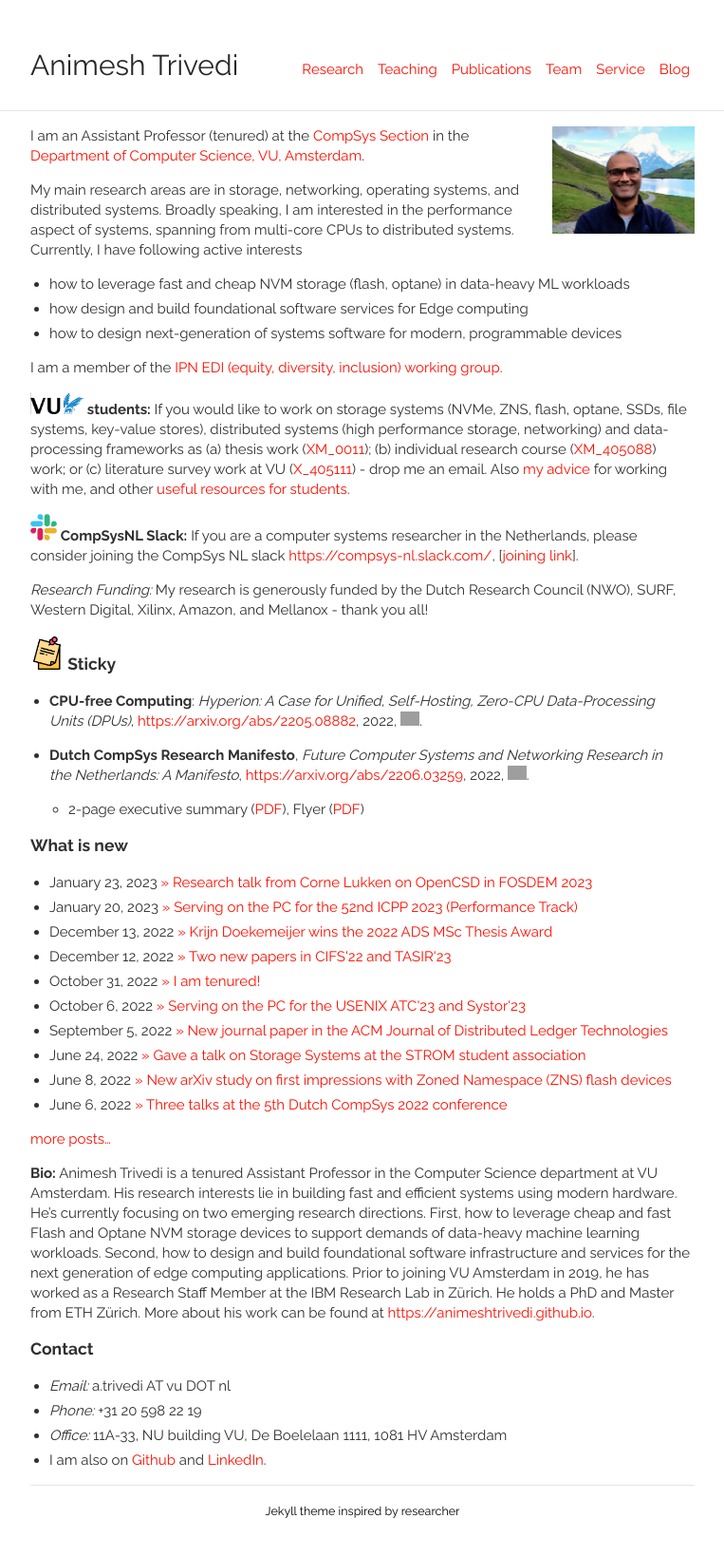
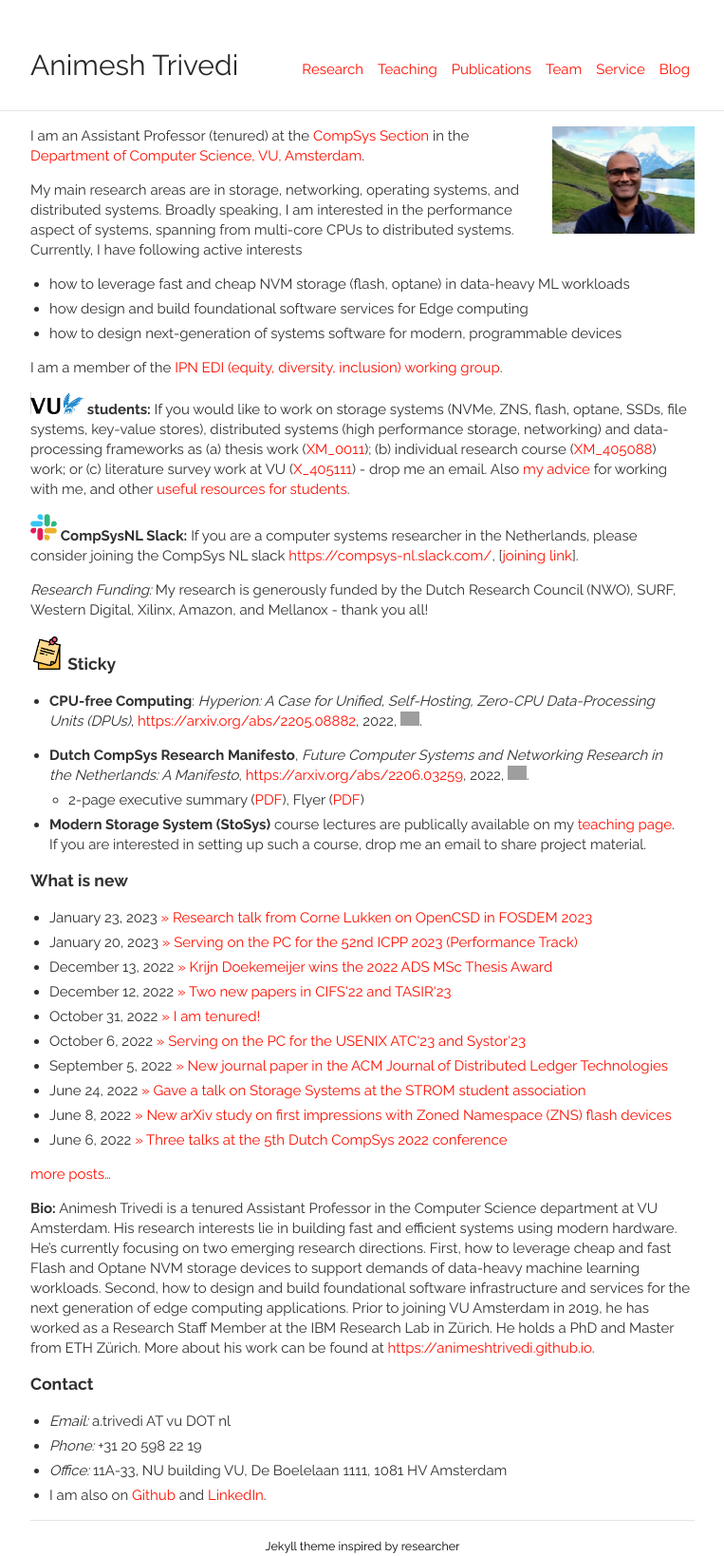
Before and after one commit to animeshtrivedi/animeshtrivedi.github.io, a Jekyll site: the page built from index.md, in a window 1280 px wide. Shown: the whole page at 95% size, without its empty margins (258-1021 px from the left). Built offline with Jekyll 4.4.1, drawn with Linux system fonts in a browser that asks for light colours; before the commit the page ends 1601 px from its top, so only the background shows below that; grey boxes are pictures that could not be loaded.

Commit message:
stosys course work

```diff
--- a/index.md
+++ b/index.md
@@ -42,6 +42,8 @@ finished my PhD in Computer Science at ETH Zurich under the supervision of Prof.
   * **Dutch CompSys Research Manifesto**, *Future Computer Systems and Networking Research in the Netherlands: A Manifesto*, [https://arxiv.org/abs/2206.03259](https://arxiv.org/abs/2206.03259), 2022, <a href="https://arxiv.org/pdf/2206.03259" target="_blank" rel="noopener noreferrer" style="background-color:white; color:white;font-weight:bold"><img style="float: middle; width: 3%;" src="/images/pdf.svg" alt="" /></a>.
     * 2-page executive summary ([PDF](https://bit.ly/ManifestoCompSysNLSummary)), Flyer ([PDF](https://bit.ly/CompSysNLFlyerA4))
 
+  * **Modern Storage System (StoSys)** course lectures are publically available on my [teaching page](/course-stosys). If you are interested in setting up such a course, drop me an email to share project material.
+
 ### What is new
 <ul class="news list-unstyled">
 {% for post in site.tags.whatsnew limit: site.front_page_news %}
```
